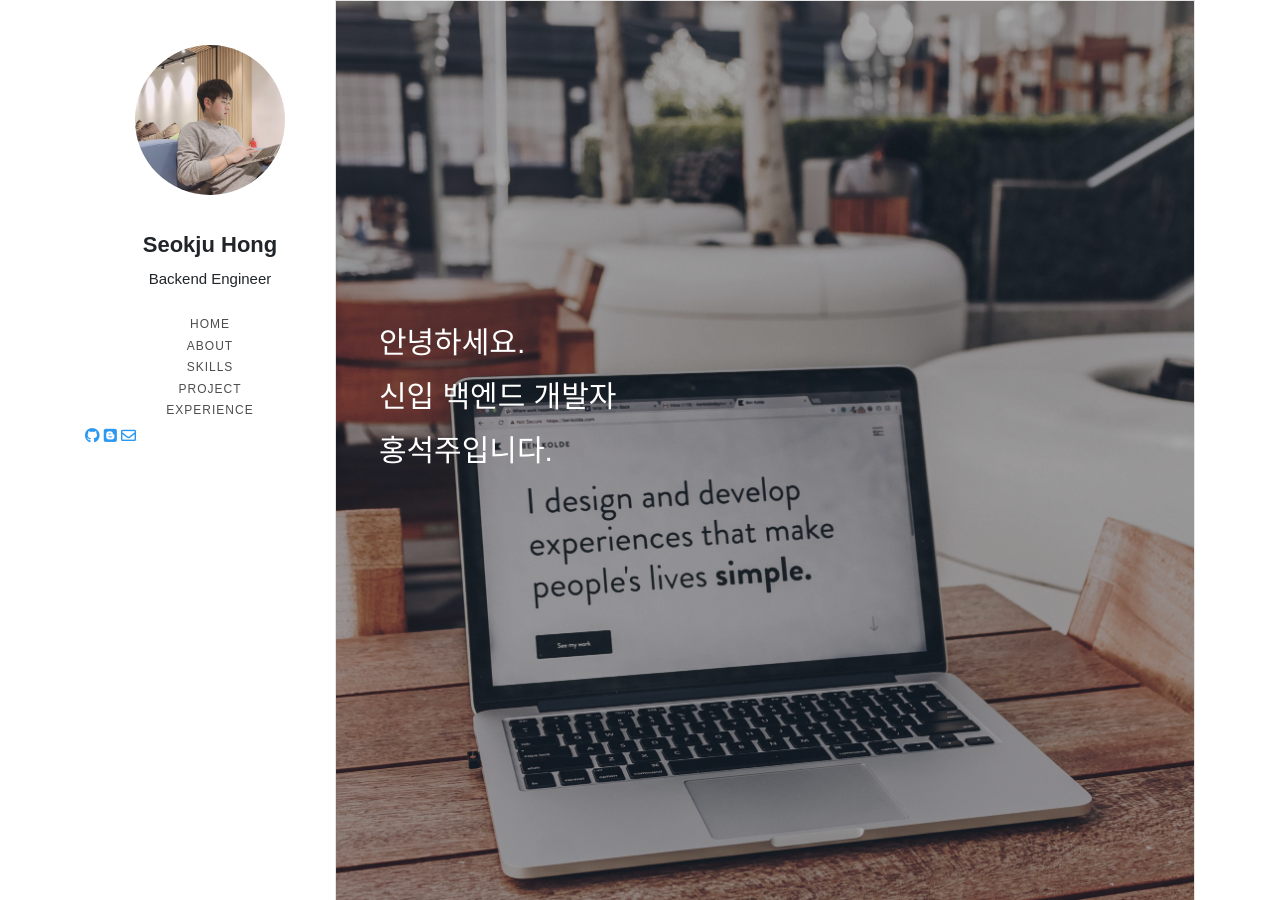
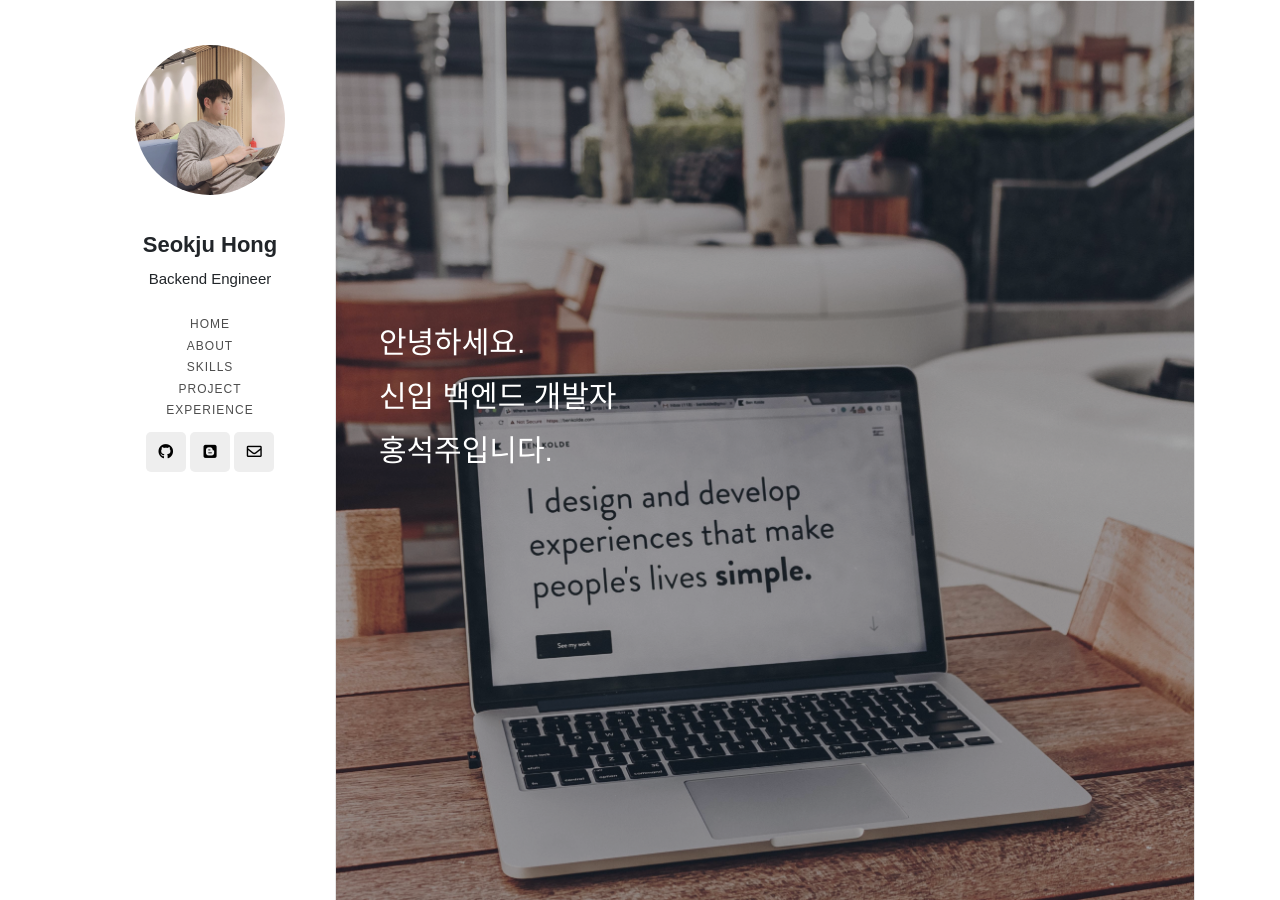
Before and after one commit to somefood/somefood.github.io, a Jekyll site: the page portfolio/index.html, which Jekyll copies as it is, in a window 1280 px wide and 900 px high. Built offline with Jekyll 4.4.1, drawn with Linux system fonts in a browser that asks for light colours; nearby versions of some CDN libraries.

Commit message:
수정: CSS 파일 수정

```diff
--- a/portfolio/css/style.css
+++ b/portfolio/css/style.css
@@ -256,6 +256,23 @@ figure figcaption {
   color: #2c98f0;
 }
 
+.Portfolio--nav .extra-info {
+  margin-top: 10px;
+  text-align: center;
+}
+
+.Portfolio--nav .extra-info a {
+  width: 40px;
+  line-height: 40px;
+  background: #eee;
+  border-radius: 5px;
+  font-size: 15px;
+  color: #000000;
+  display: inline-block;
+  text-align: center;
+  cursor: pointer;
+}
+
 .profile-area .profile-img {
   margin: 0 auto 30px;
   border-radius: 50%;
@@ -389,12 +406,6 @@ figure figcaption {
   text-align: left;
 }
 
-#Portfolio--project .content .heading-meta::after {
-  display: block;
-  content: "커서를 이미지에 올리면 설명을 볼 수 있습니다!";
-  font-size: 14px;
-}
-
 .project {
   background-size: cover;
   background-position: center center;
@@ -424,6 +435,11 @@ figure figcaption {
 
 .project .desc .title {
   color: #fff;
+}
+
+.project .desc .title span {
+  display: inline-block;
+  padding-left: 10px;
 }
 
 .project .desc .content {
@@ -504,6 +520,24 @@ figure figcaption {
 
 .icon img {
   top: 15px;
+}
+
+.card-header.color-2 {
+  background: #fec600;
+  font-size: 1.2rem;
+  color: #fff;
+}
+
+.card-header.color-3 {
+  background: #e3001f;
+  font-size: 1.2rem;
+  color: #fff;
+}
+
+.card-header.color-5 {
+  background: #13a538;
+  font-size: 1.2rem;
+  color: #fff;
 }
 
 .color-1 .icon {
@@ -616,9 +650,28 @@ figure figcaption {
   font-size: 25px;
 }
 
+@media screen and (min-width: 641px) {
+  #Portfolio--project .content .heading-meta::after {
+    display: block;
+    content: "마우스를 이미지에 올리시면 설명을 볼 수 있습니다!";
+    font-size: 14px;
+  }
+}
+
 @media screen and (max-width: 640px) {
   #Portfolio--main .content {
     padding: 1em;
+  }
+
+  .motto-text {
+    font-size: 1.2rem;
+    font-weight: 700;
+  }
+
+  #Portfolio--project .content .heading-meta::after {
+    display: block;
+    content: "이미지에 터치하시면 설명을 볼 수 있습니다!";
+    font-size: 14px;
   }
 
   #Portfolio--last article {
```
